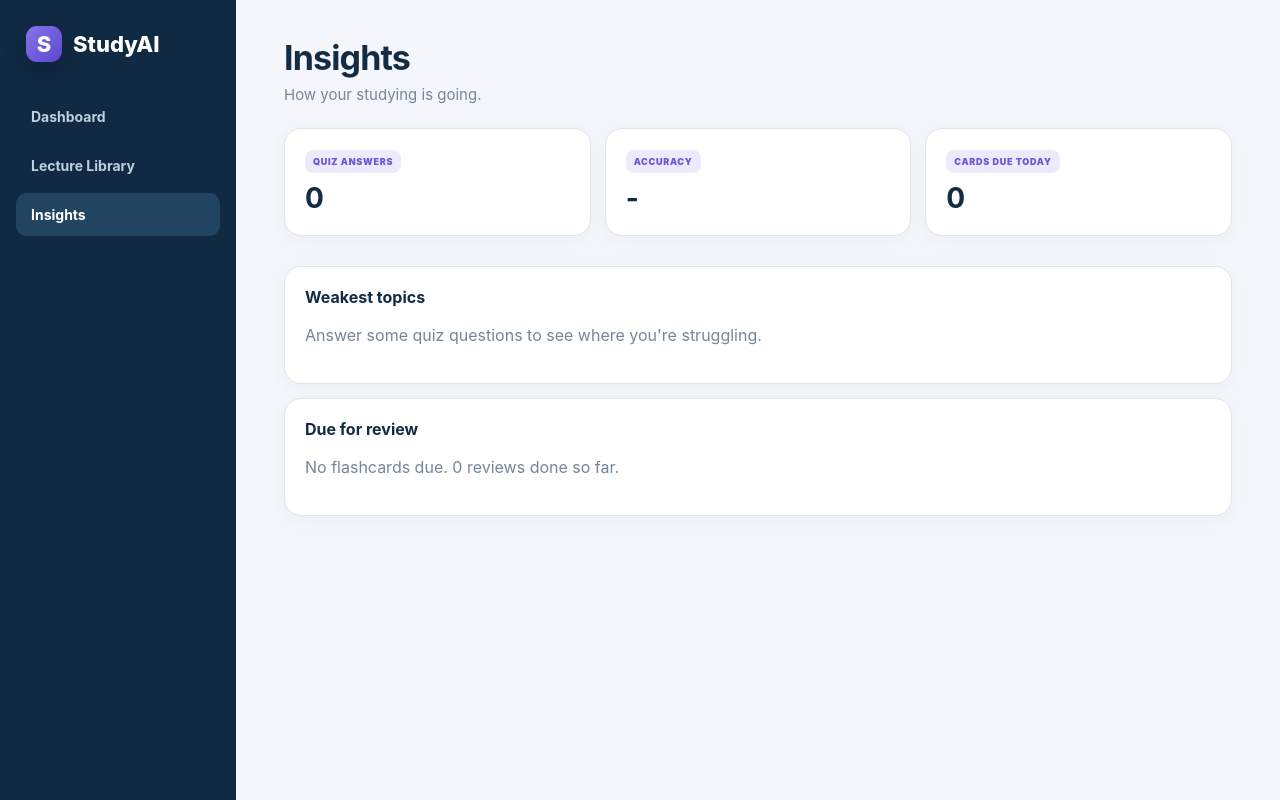
After one commit to kishorkumargs0/StudyAI, a FastAPI app: page /insights in a window 1280 px wide. The commit adds this page. Run offline with FastAPI, Linux system fonts and the light colour scheme; data that the repository does not hold is empty; some libraries are stand-ins or nearby versions.

Commit message:
insights page

```diff
--- a/app/main.py
+++ b/app/main.py
@@ -24,6 +24,7 @@ templates = Jinja2Templates(directory=BASE / "templates")
 db.init()
 
 MIN_WORDS = 30
+WEAK_ACCURACY = 0.75
 
 
 def greeting():
@@ -46,6 +47,32 @@ def dashboard(request: Request):
 def library(request: Request):
     context = {"active": "library", "lectures": LECTURES, "saved": db.list_lectures()}
     return templates.TemplateResponse(request, "library.html", context)
+
+
+@app.get("/insights", response_class=HTMLResponse)
+def insights(request: Request):
+    concepts = db.concept_accuracy()
+    attempts = sum(row["attempts"] for row in concepts)
+    correct = sum(row["correct"] for row in concepts)
+    due = []
+    for lecture in db.list_lectures():
+        count = len(build_study_set(lecture["notes"])["flashcards"])
+        cards = len(due_cards(lecture["id"], count)[0])
+        if cards:
+            due.append({"lecture": lecture, "cards": cards})
+    weak = [row for row in concepts if row["accuracy"] < WEAK_ACCURACY]
+    weak.sort(key=lambda row: (row["accuracy"], -row["attempts"]))
+    context = {
+        "active": "insights",
+        "attempts": attempts,
+        "accuracy": round(100 * correct / attempts) if attempts else None,
+        "reviews": db.review_count(),
+        "due": due,
+        "due_total": sum(row["cards"] for row in due),
+        "weak": weak,
+        "concepts": sorted(concepts, key=lambda row: (row["title"], -row["accuracy"])),
+    }
+    return templates.TemplateResponse(request, "insights.html", context)
 
 
 @app.get("/lectures/new", response_class=HTMLResponse)
--- a/app/static/style.css
+++ b/app/static/style.css
@@ -75,6 +75,13 @@ button.button { font-family: inherit; }
 button.option { font: inherit; }
 a.option:hover, button.option:hover { border-color: var(--purple); }
 div.option { cursor: default; }
+.stats { margin-top: 0; }
+.stats .card { margin-top: 0; }
+.stats h3 { margin: 8px 0 0; font-size: 28px; }
+.stat-row { display: flex; align-items: center; justify-content: space-between; gap: 12px; padding: 10px 0; border-bottom: 1px solid var(--edge); }
+.stat-row:last-child { border-bottom: 0; }
+.weak { color: #ae4436; font-weight: 800; }
+.strong { color: var(--green); font-weight: 800; }
 .feedback { margin: 10px 0 6px; line-height: 1.5; }
 .quiz-item .action { color: var(--purple); font-size: 13px; font-weight: 800; text-decoration: none; }
 .input { width: 100%; padding: 12px 14px; border: 1px solid var(--edge); border-radius: 11px; background: white; color: var(--text); outline: none; }
--- a/app/templates/base.html
+++ b/app/templates/base.html
@@ -13,6 +13,7 @@
     <div class="brand"><span class="brandmark">S</span><span>StudyAI</span></div>
     <a class="navlink {{ 'active' if active == 'dashboard' }}" href="/">Dashboard</a>
     <a class="navlink {{ 'active' if active == 'library' }}" href="/library">Lecture Library</a>
+    <a class="navlink {{ 'active' if active == 'insights' }}" href="/insights">Insights</a>
   </aside>
   <main class="main">
     <header class="header">
--- /dev/null
+++ b/app/templates/insights.html
@@ -0,0 +1,47 @@
+{% extends "base.html" %}
+{% block title %}Insights{% endblock %}
+{% block heading %}Insights{% endblock %}
+{% block subtitle %}How your studying is going.{% endblock %}
+{% block content %}
+<section class="cards stats">
+  <div class="card"><span class="eyebrow">QUIZ ANSWERS</span><h3>{{ attempts }}</h3></div>
+  <div class="card"><span class="eyebrow">ACCURACY</span><h3>{{ "%d%%"|format(accuracy) if accuracy is not none else "-" }}</h3></div>
+  <div class="card"><span class="eyebrow">CARDS DUE TODAY</span><h3>{{ due_total }}</h3></div>
+</section>
+
+<div class="card">
+  <h3 style="margin-top:0">Weakest topics</h3>
+  {% for row in weak %}
+  <div class="stat-row">
+    <span><b>{{ row.concept }}</b> <span class="muted">{{ row.title }}</span></span>
+    <span class="weak">{{ (100 * row.accuracy)|round|int }}% of {{ row.attempts }}</span>
+  </div>
+  {% else %}
+  <p class="muted">{% if attempts %}Nothing under 75% right now.{% else %}Answer some quiz questions to see where you're struggling.{% endif %}</p>
+  {% endfor %}
+</div>
+
+<div class="card">
+  <h3 style="margin-top:0">Due for review</h3>
+  {% for row in due %}
+  <div class="stat-row">
+    <span><b>{{ row.lecture.title }}</b> <span class="muted">{{ row.lecture.course }}</span></span>
+    <a class="button soft" href="/notes/{{ row.lecture.id }}/review">Review {{ row.cards }}</a>
+  </div>
+  {% else %}
+  <p class="muted">No flashcards due. {{ reviews }} reviews done so far.</p>
+  {% endfor %}
+</div>
+
+{% if concepts %}
+<div class="card">
+  <h3 style="margin-top:0">Accuracy by concept</h3>
+  {% for row in concepts %}
+  <div class="stat-row">
+    <span><b>{{ row.concept }}</b> <span class="muted">{{ row.title }}</span></span>
+    <span class="{{ 'weak' if row.accuracy < 0.75 else 'strong' }}">{{ row.correct }}/{{ row.attempts }}</span>
+  </div>
+  {% endfor %}
+</div>
+{% endif %}
+{% endblock %}
--- a/app/templates/notes.html
+++ b/app/templates/notes.html
@@ -48,5 +48,4 @@
     {% for sentence in sentences %}<li>{{ sentence }}</li>{% endfor %}
   </ol>
 </div>
-<div class="notice">Study insights are coming next.</div>
 {% endblock %}
```
Also changed, not shown: app/db.py (+21 -0 lines).
